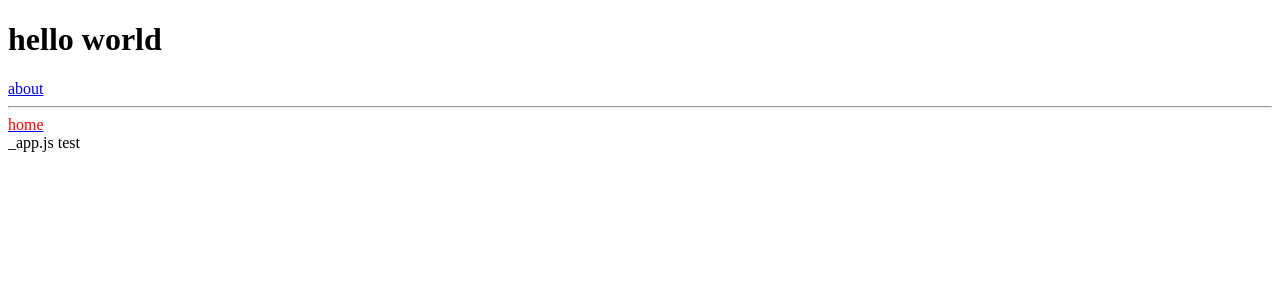
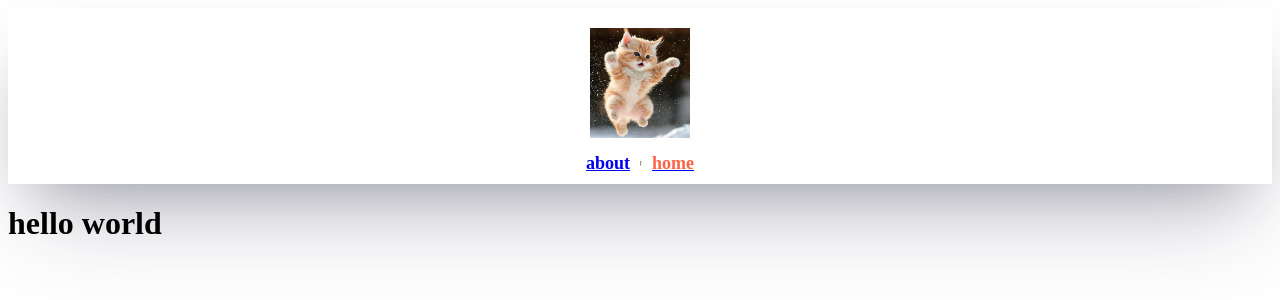
Before and after one commit to TheSungwon/nextjs-intro, a Next.js app: page / in a window 1280 px wide. Shown: the top 300 px of the page. Built offline with nearby package versions, Linux system fonts and the light colour scheme.

Commit message:
2.0 patterns

```diff
--- /dev/null
+++ b/src/components/Layout.js
@@ -0,0 +1,12 @@
+import NavBar from "./NavBar";
+
+export default function Layout({children}){
+    console.log(children)
+
+    return(
+        <>
+        <NavBar />
+        <div>{children}</div>
+        </>
+    )
+}
--- a/src/components/NavBar.js
+++ b/src/components/NavBar.js
@@ -1,6 +1,5 @@
 import Link from "next/link";
 import { useRouter } from "next/router";
-import styles from "./NavBar.module.css";
 
 
 export default function NavBar() {
@@ -9,6 +8,9 @@ export default function NavBar() {
     // return <nav className={styles.nav}> //module.css 사용방법
     // classNmae={{`styles.link styles.nav`}}
     return <nav>
+        {/* <img src="/vercel.svg" /> */}
+        <img src="/cat.jpg" />
+        <div>
         <Link href={router.pathname === "/" ? "/about" : "/"}>
             <span className={router.pathname==="/about"? "active":""}>{router.pathname === "/" ? "about" : "Home"}</span>
         </Link>
@@ -16,21 +18,34 @@ export default function NavBar() {
         <Link href={router.pathname === "/about" ? "/about" : "/"}>
             <span className={router.pathname==="/"? "active":""}>{router.pathname === "/about" ? "about" : "home"}</span>
         </Link>
+        </div>
 
-        {/* <style jsx>{`
-            nav{
-                background-color:black;
-            }
-            span{
-                text-decoration : none;
-                color:red;
-
-            }
-
-            .active{
-                color:yellow;
-            }
-        `}
-        </style> */}
+        <style jsx>{`
+        nav {
+          display: flex;
+          gap: 10px;
+          flex-direction: column;
+          align-items: center;
+          padding-top: 20px;
+          padding-bottom: 10px;
+          box-shadow: rgba(50, 50, 93, 0.25) 0px 50px 100px -20px,
+            rgba(0, 0, 0, 0.3) 0px 30px 60px -30px;
+        }
+        img {
+          max-width: 100px;
+          margin-bottom: 5px;
+        }
+        nav span {
+          font-weight: 600;
+          font-size: 18px;
+        }
+        .active {
+          color: tomato;
+        }
+        nav div {
+          display: flex;
+          gap: 10px;
+        }
+      `}</style>
     </nav>
 }
--- /dev/null
+++ b/src/components/Seo.js
@@ -0,0 +1,9 @@
+import Head from "next/head";
+
+export default function Seo({title}){
+return(
+    <Head>
+        <title>{title}</title>
+    </Head>
+)
+}
--- a/src/pages/_app.js
+++ b/src/pages/_app.js
@@ -1,18 +1,9 @@
-import NavBar from "@/components/NavBar"
+import Layout from "../components/Layout";
 
 export default function All({Component, pageProps}){
-console.log(Component)
-console.log(pageProps)
-    return <>
+    return (
+    <Layout>
         <Component {...pageProps}/>
-        <NavBar />
-        <style jsx global>
-            {`
-                .active{
-                    color:red;
-                }
-            `}
-        </style>
-        <span>_app.js test</span>
-    </>
+    </Layout>
+    );
 }
--- a/src/pages/about.js
+++ b/src/pages/about.js
@@ -1,7 +1,8 @@
 import NavBar from "@/components/NavBar";
+import Seo from "../components/Seo";
 
 export default function about(){
     return <div>
-        {/* <NavBar/> */}
+    <Seo title="about"></Seo>
     <h1>about</h1></div>
 }
--- a/src/pages/index.js
+++ b/src/pages/index.js
@@ -1,9 +1,9 @@
-import NavBar from "@/components/NavBar";
+import Seo from "../components/Seo";
 
 export default function a(){
   return (
     <div>
-      {/* <NavBar/> */}
+      <Seo title="home"></Seo>
       <h1>hello world</h1>
     </div>
 
--- a/src/styles/globals.css
+++ b/src/styles/globals.css
@@ -16,7 +16,7 @@
   }
 }
 
-body {
+/* body {
   color: rgb(var(--foreground-rgb));
   background: linear-gradient(
       to bottom,
@@ -24,4 +24,11 @@ body {
       rgb(var(--background-end-rgb))
     )
     rgb(var(--background-start-rgb));
+} */
+
+
+body {
+  max-width: 520px;
+  width: 100%;
+  margin: 0 auto;
 }
```
Also changed, not shown: public/cat.jpg (added).
